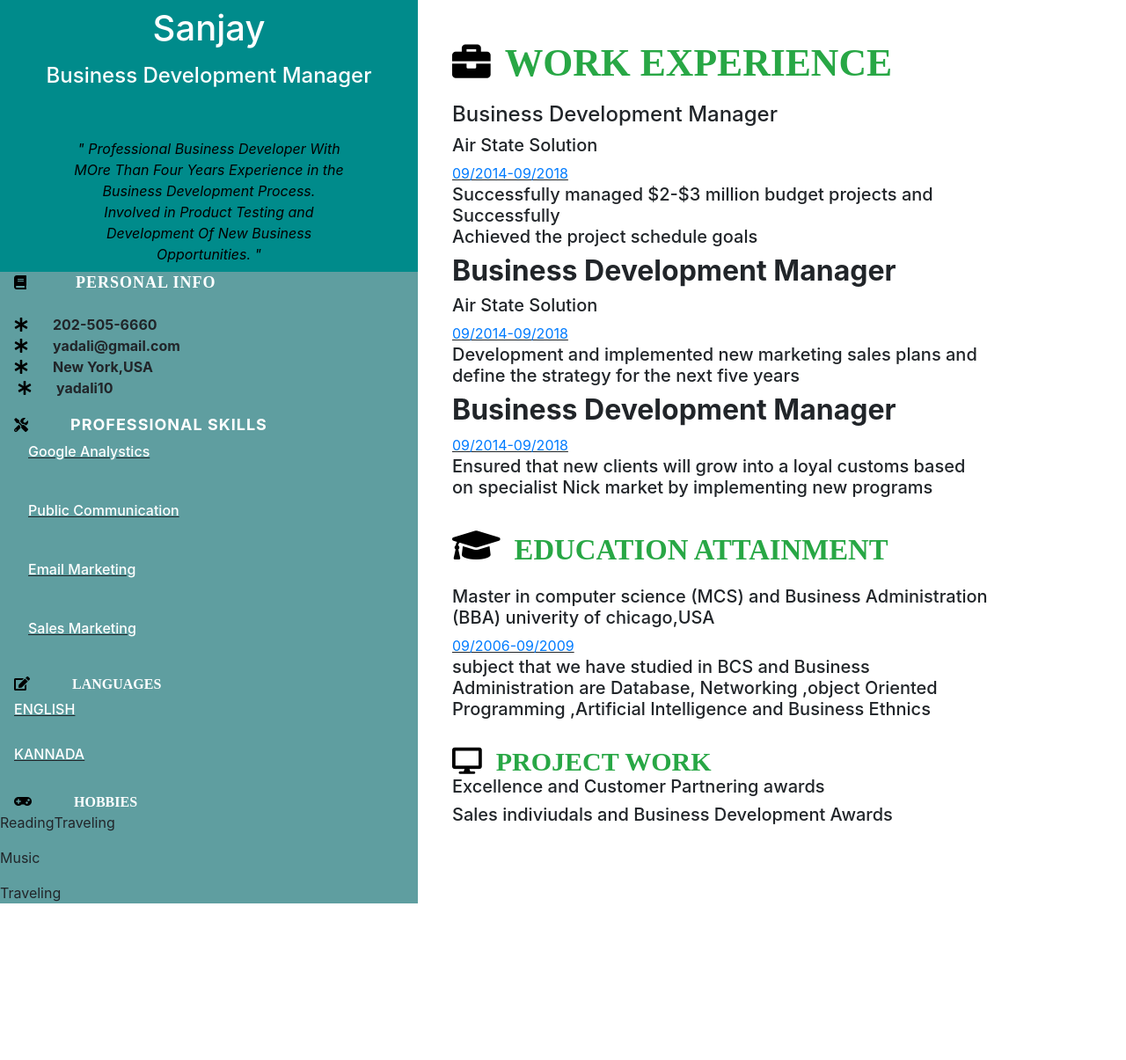
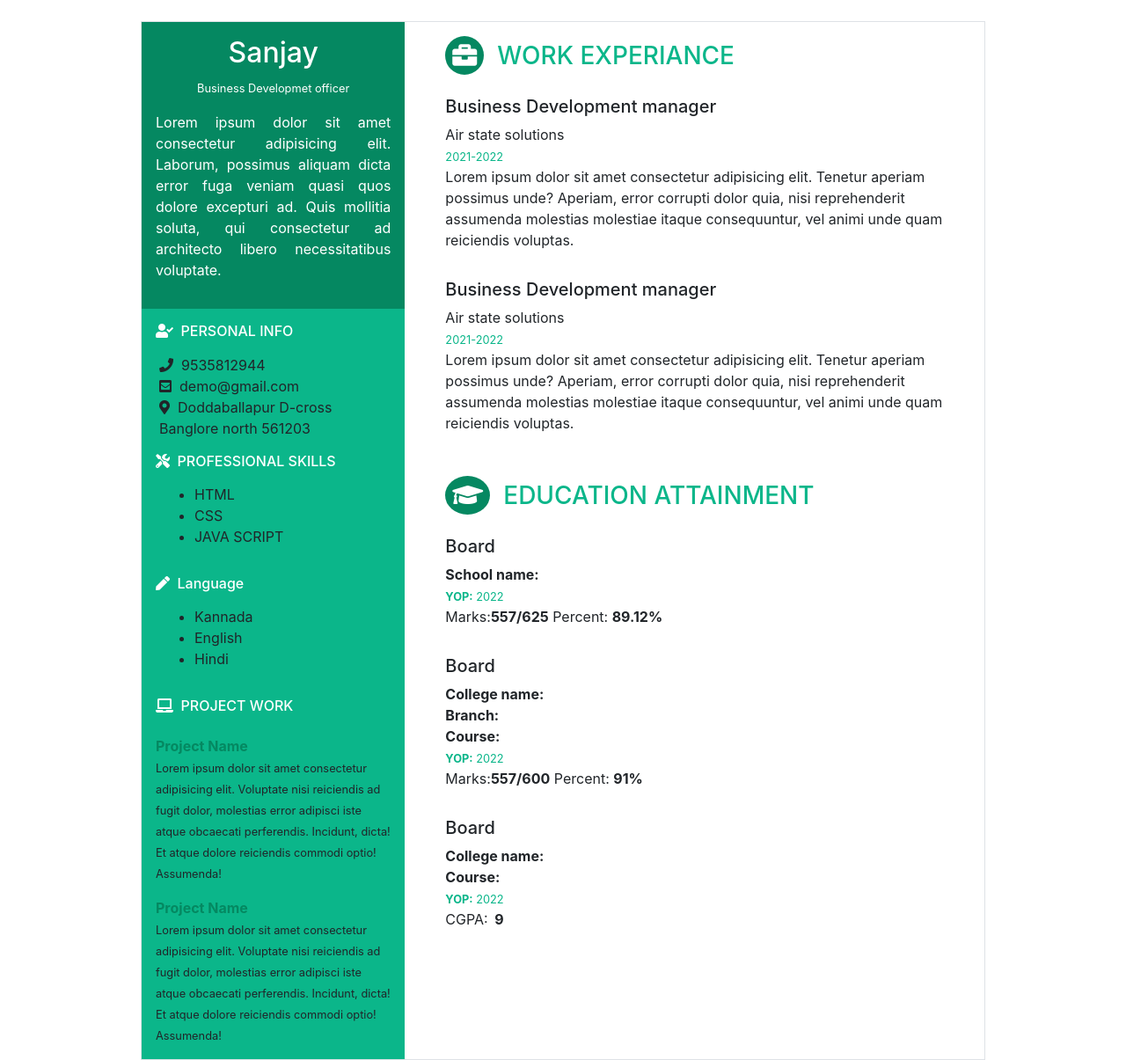
Before and after one commit to VinayTrep/Resume_builder, a PHP site: page /n.php in a window 1280 px wide. Shown: the whole page at 88% size. Before the commit the page ends 1027 px from the top, so only its background shows below. Run offline with PHP 8.4, Linux system fonts and the light colour scheme.

Commit message:
n.php and minute bug fixes on sidebar,edit pages

```diff
--- /dev/null
+++ b/css/css4.css
@@ -0,0 +1,29 @@
+:ROOT{
+    --primary-color:#0bb68a;
+    --secondary-color:#058861;
+    --ternary-color:white;
+    }
+    .primary-color{
+        color: var(--primary-color);
+    }
+    .primary-background{
+        background-color: var(--primary-color);
+    }
+    .secondary-color{
+        color: var(--secondary-color);
+    }
+    .secondary-background{
+        background-color: var(--secondary-color);
+    }
+    .ternary-color{
+        color: var(--ternary-color);
+    }
+    .ternary-background{
+        background-color: var(--ternary-color);
+    }
+    .circle{
+        border-radius: 50%;
+        padding:8px;
+        background-color: var(--secondary-color);
+        color: var(--ternary-color);
+    }
--- a/dashboard/delete_work_experience.php
+++ b/dashboard/delete_work_experience.php
@@ -5,7 +5,7 @@ $id=$_GET['id'];
 try{
     $sql="DELETE FROM user_experience WHERE id=$id";
     $con->exec($sql);
-    $msg="deleted successfully";
+    $msg="Deleted successfully";
 }catch(PDOException $e){
     $msg="something went wrong";
 }
--- a/dashboard/edit_education.php
+++ b/dashboard/edit_education.php
@@ -95,7 +95,7 @@ if (empty($_SESSION['u_name'])) {
             <!-- School Education  -->
             <div class="container">
                 <form method="POST" action="<?php echo $_SERVER['PHP_SELF']; ?>">
-                    <h3>School Education</h3>
+                    <h3>Edit School Education</h3>
                     <div class="row">
                         <div class="col-6">
                             <div class="form-group">
@@ -225,6 +225,7 @@ if (empty($_SESSION['u_name'])) {
                                 <input type="date" class="form-control" name="u_ug_yop" value="<?php print $row_ug['u_ug_yop']; ?>">
                             </div>
                             <button type="submit" class="btn btn-primary" name="submit">Submit</button>
+                            <a href="skills.php" class="btn btn-primary">Next</a>
                         </form>
                     </div>
             </div>
--- a/dashboard/edit_personal_info.php
+++ b/dashboard/edit_personal_info.php
@@ -85,7 +85,7 @@ if (empty($_SESSION['u_name'])) {
                 $row=$result1->fetch(PDO::FETCH_ASSOC);
                 ?>
                 <!-- end  -->
-                <h3>COMPLETE YOUR PERSONAL INFO</h3>
+                <h3>EDIT PERSONAL INFO</h3>
                 <p class="text-muted">Employers will use this information to contact you.</p>
                 <form class="col-md-8" method="POST" action="<?php echo $_SERVER['PHP_SELF']; ?>">
                     <div class="row">
--- a/dashboard/edit_work_experiance.php
+++ b/dashboard/edit_work_experiance.php
@@ -33,8 +33,8 @@ $id = isset($_GET['id'])? $_GET['id']: '';
          $work = "UPDATE user_experience SET u_id=$u_id,u_employer='$u_employer',u_jobtitle='$u_jobtitle',u_job_start='$u_job_start',u_job_end='$u_job_end',u_job_discription='$job_discription' WHERE id=$id";
          $smtp=$con->prepare($work);
          $smtp->execute();
-         $msg = "successfully inserted";
-         header('location:work_experiance.phpmsg='.$msg);
+         $msg = "Updated successfully";
+         header('location:work_experiance.php?msg='.$msg);
       }
    ?>
    <?php
@@ -70,7 +70,7 @@ $id = isset($_GET['id'])? $_GET['id']: '';
       ?>
       <!-- form to accept new experience  -->
       <div class="container-fluid">
-         <h3>EXPERIENCE</h3>
+         <h3>EDIT EXPERIENCE</h3>
          <p class="text-muted">List your work experience, from the most recent to the oldest.</p>
          <form class="col-md-8" method="POST">
             <!-- <?php echo $_SERVER['PHP_SELF']; ?> -->
--- a/dashboard/education.php
+++ b/dashboard/education.php
@@ -8,6 +8,7 @@ if (empty($_SESSION['u_name'])) {
 } else {
    $sql = "SELECT u_id from user_school_education where u_id=$u_id ";
    $result = $con->query($sql);
+   if($result->rowCount() == 0){
 ?>
    <!DOCTYPE html>
    <html lang="en">
@@ -214,6 +215,7 @@ if (empty($_SESSION['u_name'])) {
                         <input type="date" class="form-control" name="u_ug_yop">
                      </div>
                      <button type="submit" class="btn btn-primary" name="submit">Submit</button>
+                     <a href="skills.php" class="btn btn-primary">Next</a>
                   </form>
                </div>
          </div>
@@ -224,5 +226,8 @@ if (empty($_SESSION['u_name'])) {
 
    </html>
 <?php
+}else{
+   header('LOCATION:edit_education.php');
+}
 }
 ?>
--- a/dashboard/language.php
+++ b/dashboard/language.php
@@ -44,10 +44,9 @@ if(empty($_SESSION['u_name'])){
 <?php
    if(isset($_POST['submit'])){
       $lang=$_POST['language'];
-      echo $lang;
       try{
-         $lang = $con->prepare("UPDATE skills_and_language SET language_name='$lang' WHERE $u_id=u_id");
-          $lang->execute();
+         $language = $con->prepare("UPDATE skills_and_language SET language_name='$lang' WHERE u_id=$u_id");
+          $language->execute();
           $msg="Data Inserted Successfully";
       }catch(PDOException $e){
          $err = "error: " . $e->getMessage();
--- a/dashboard/project_work.php
+++ b/dashboard/project_work.php
@@ -53,7 +53,7 @@ if (empty($_SESSION['u_name'])) {
             <div class="col-md-6 text-center">
                <?php
                $msg= isset($_GET['msg'])? $_GET['msg']:'';
-               if (isset($msg)) {
+               if (isset($msg)  && !empty($msg)) {
                   echo "<span class='alert alert-success'>" . $msg . "</span>";
                }
                if (isset($err)) {
@@ -92,7 +92,7 @@ if (empty($_SESSION['u_name'])) {
          ?>
          <div class="row">
             <div class="col-md-6 text-right"><button class="btn btn-warning" onclick="show()">Add Experiance</button></div>
-            <div class="col-md-6 text-right"><a href="education.php" class="btn btn-success px-4">next</a></div>
+            <div class="col-md-6 text-right"><a href="preview.php" class="btn btn-success px-4">Next</a></div>
          </div>
          <form id="showdiv" method="POST" action="<?php print $_SERVER['PHP_SELF']; ?>">
             <h3 class="my-4">Project Works</h3>
--- a/n.php
+++ b/n.php
@@ -8,158 +8,98 @@
     <meta name="Description" content="Enter your description here" />
     <link rel="stylesheet" href="https://cdnjs.cloudflare.com/ajax/libs/twitter-bootstrap/4.6.0/css/bootstrap.min.css">
     <link rel="stylesheet" href="https://cdnjs.cloudflare.com/ajax/libs/font-awesome/5.15.4/css/all.min.css">
-    <link rel="stylesheet" href="assets/css/style.css">
-    <title>Title</title>
-    <style>
-        * {
-            margin: 0;
-            padding: 0;
-        }
-
-        .container {
-            margin: 0;
-            padding: 0;
-        }
-
-        .row {
-            padding: 0;
-            margin: 0;
-        }
-
-        .bg-darkcyan {
-            background-color: darkcyan;
-        }
-
-        i {
-            shape-outside: margin-box;
-        }
-
-        .bg-aqua {
-            background-color: cadetblue
-        }
-
-        div {
-            margin: 0;
-            padding: 0;
-        }
-
-        span {
-            text-align: center;
-        }
-
-        .font {
-            font-size: large;
-            text-align: unset;
-            letter-spacing: 1px;
-        }
-
-        i {
-            color: black;
-        }
-
-        .font-30 {
-            font-size: 75%;
-        }
-    </style>
+    <link rel="stylesheet" href="css/css4.css">
+    <title>resume</title>
 </head>
 
 <body>
-    <div class="container m-0 p-0">
-        <div class="row m-0 p-0">
-            <div class="col-md-5 m-0 p-0">
-                <div class="bg-darkcyan m-0 p-0">
-                    <h1 class="text-white text-center p-2 mb-2">Sanjay</h1>
-                    <h4 class="text-white text-center mb-5">Business Development Manager</h4>
-                    <div class="text-white text-center p-2"><i>" Professional Business Developer With <br>MOre Than Four
-                            Years
-                            Experience in the <br> Business Development Process. <br>Involved in Product Testing and <br>Development
-                            Of
-                            New Business <br>Opportunities. "</i>
+    <div class="conatiner w-75 mx-auto mt-4 border">
+        <div class="row">
+            <div class="col-md-4">
+                <div class="p-3 secondary-background ternary-color">
+                    <div class="text-center">
+                        <h2>Sanjay</h2>
+                        <small>Business Developmet officer</small>
+                    </div>
+                    <p class="pt-3 text-justify">Lorem ipsum dolor sit amet consectetur adipisicing elit. Laborum, possimus aliquam dicta error fuga veniam quasi quos dolore excepturi ad. Quis mollitia soluta, qui consectetur ad architecto libero necessitatibus voluptate.</p>
+                </div>
+                <div class="p-3 primary-background">
+                    <h6 class="ternary-color"><i class="fas fa-user-check"></i>&nbsp; PERSONAL INFO</h6>
+                    <div class="pl-1 pt-2">
+                        <span class="d-block"><i class="fas fa-phone"></i>&nbsp; 9535812944</span>
+                        <span class="d-block"><i class="fas fa-envelope-square"></i>&nbsp; demo@gmail.com</span>
+                        <span class="d-block"><i class="fas fa-map-marker-alt"></i>&nbsp; Doddaballapur D-cross Banglore north 561203</span>
+
+                    </div>
+                    <!-- Professional skills  -->
+                    <h6 class="ternary-color pt-3"><i class="fas fa-tools"></i>&nbsp; PROFESSIONAL SKILLS</h6>
+                    <div class="pl-1 pt-2">
+                        <ul>
+                            <li>HTML</li>
+                            <li>CSS</li>
+                            <li>JAVA SCRIPT</li>
+                        </ul>
+                    </div>
+                    <!-- language  -->
+                    <h6 class="ternary-color pt-3"><i class="fas fa-pen"></i>&nbsp; Language</h6>
+                    <div class="pl-1 pt-2">
+                        <ul>
+                            <li>Kannada</li>
+                            <li>English</li>
+                            <li>Hindi</li>
+                        </ul>
+                    </div>
+                    <!-- project works  -->
+                    <h6 class="ternary-color pt-3"><i class="fas fa-laptop"></i>&nbsp; PROJECT WORK</h6>
+                    <p class="card-title m-0 pt-3"><a href="#" class="secondary-color"><strong>Project Name</strong></a></p>
+                    <small>Lorem ipsum dolor sit amet consectetur adipisicing elit. Voluptate nisi reiciendis ad fugit dolor, molestias error adipisci iste atque obcaecati perferendis. Incidunt, dicta! Et atque dolore reiciendis commodi optio! Assumenda!</small>
+                    <p class="card-title m-0 pt-3"><a href="#" class="secondary-color"><strong>Project Name</strong></a></p>
+                    <small>Lorem ipsum dolor sit amet consectetur adipisicing elit. Voluptate nisi reiciendis ad fugit dolor, molestias error adipisci iste atque obcaecati perferendis. Incidunt, dicta! Et atque dolore reiciendis commodi optio! Assumenda!</small>
+                </div>
+            </div>
+            <div class="col-md-8">
+                <div class="p-3">
+                    <h3 class="primary-color"><i class="fas fa-briefcase secondary-color circle"></i>&nbsp; WORK EXPERIANCE</h3>
+                    <div class="pt-3">
+                        <h5>Business Development manager</h5>
+                        <p class="card-title m-0">Air state solutions</p>
+                        <small class="card-title primary-color">2021-2022</small>
+                        <p>Lorem ipsum dolor sit amet consectetur adipisicing elit. Tenetur aperiam possimus unde? Aperiam, error corrupti dolor quia, nisi reprehenderit assumenda molestias molestiae itaque consequuntur, vel animi unde quam reiciendis voluptas.</p>
+                    </div>
+                    <div class="pt-3">
+                        <h5>Business Development manager</h5>
+                        <p class="card-title m-0">Air state solutions</p>
+                        <small class="card-title primary-color">2021-2022</small>
+                        <p>Lorem ipsum dolor sit amet consectetur adipisicing elit. Tenetur aperiam possimus unde? Aperiam, error corrupti dolor quia, nisi reprehenderit assumenda molestias molestiae itaque consequuntur, vel animi unde quam reiciendis voluptas.</p>
                     </div>
                 </div>
+                <div class="p-3">
+                    <h3 class="primary-color"><i class="fas fa-graduation-cap circle"></i>&nbsp; EDUCATION ATTAINMENT</h3>
+                    <!-- school info  -->
+                    <h5 class="pt-3">Board</h5>
+                    <p class="card-title m-0"><b>School name:</b> </p>
+                    <small class="card-title primary-color"><b>YOP:</b> 2022</small>
+                    <p> Marks:<strong>557/625</strong> Percent: <strong>89.12%</strong></p>
 
-                <!-- PERSONAL info start  -->
-                <div class="bg-aqua m-0 p-0">
-                    <div><i class="fas fa-book ml-3"><span class="text-white p-2 ml-5 mb-3 font-weight-lighter font">PERSONAL
-                                INFO</span></i>
-                    </div>
-                    <div class="mt-md-4">
-                        <i class="fas fa-asterisk ml-3"></i><b><span class="text-black ml-4 p-md-1">202-505-6660</span></b><br>
-                        <i class="fas fa-asterisk ml-3"></i><b><span class="text-black ml-4 p-md-1">yadali@gmail.com</span></b><br>
-                        <i class="fas fa-asterisk ml-3"></i><b><span class=" p-md-1 text-black ml-4">New York,USA</span></b><br>
-                        <i class="fas fa-asterisk ml-3 p-md-1"></i><b><span class="text-black ml-4">yadali10</span></b>
-                    </div>
-                    <div class="skills mt-md-3">
-                        <i class="fas fa-tools ml-3"></i><b><span class="text-white ml-5 font-weighter-lighter font">PROFESSIONAL SKILLS</span></b>
-                        <br>
-                        <u>
-                            <h6 class="text-white ml-4 p-2 ">Google Analystics</h6>
-                        </u>
-                        <i class="far fa-horizontal-rule" style="user-select: auto;"></i>
-                        <u>
-                            <h6 class="text-white ml-4 p-2 ">Public Communication</h6>
-                        </u>
-                        <i class="far fa-horizontal-rule" style="user-select: auto;"></i>
-                        <u>
-                            <h6 class="text-white ml-4 p-2 ">Email Marketing </h6>
-                        </u>
-                        <i class="far fa-horizontal-rule" style="user-select: auto;"></i>
-                        <u>
-                            <h6 class="text-white ml-4 p-2 ">Sales Marketing</h6>
-                        </u>
-                        <i class="far fa-horizontal-rule" style="user-select: auto;"></i>
-                    </div>
-                    <div class="language">
-                        <i class="fas fa-edit ml-3"><span class="text-white ml-md-5 font-weighter-lighter fontmb-3">LANGUAGES</span></i>
-                        <u>
-                            <h6 class="text-white ml-3 mt-2">ENGLISH</h6>
-                        </u>
-                        <i class="far fa-horizontal-rule" style="user-select: auto;"></i>
-                        <u>
-                            <h6 class="text-white ml-3">KANNADA</h6>
-                        </u>
-                        <i class="far fa-horizontal-rule" style="user-select: auto;"></i>
-                    </div>
-                    <div class="hobby ">
-                        <i class="fas fa-gamepad ml-3"><span class="text-white ml-md-5 font-weighter-lighter fontmb-3">HOBBIES</span></i>
-                        <div class="d-flex">
-                            <p>Reading</p>
-                            <p class="text-right">Traveling</p>
-                        </div>
-                        <p>Music</p><span class="text-right mr-0 p-0">Traveling</span>
+                    <!-- puc  -->
+                    <h5 class="pt-3">Board</h5>
+                    <p class="card-title m-0"><b>College name:</b> </p>
+                    <p class="card-title m-0"><b>Branch:</b> </p>
+                    <p class="card-title m-0"><b>Course:</b> </p>
+                    <small class="card-title primary-color"><b>YOP:</b> 2022</small>
+                    <p> Marks:<strong>557/600</strong> Percent: <strong>91%</strong></p>
 
-                    </div>
-                </div>
-            </div>
-            <div class="col-md-7">
-                <div class="work mt-md-5 ml-4">
-                    <i class="fas fa-briefcase rounded" style="font-size: 2.73em"><span class="text-success ml-3">WORK EXPERIENCE</span></i><br>
-                    <br>
-                    <h4>Business Development Manager</h4>
-                    <h5>Air State Solution</h4>
-                        <u><a href="#">09/2014-09/2018</a></u>
-                        <br>
-                        <h5>Successfully managed $2-$3 million budget projects and Successfully <br>Achieved the project schedule goals</h5>
-                        <h2><b>Business Development Manager</b></h2>
-                        <h5>Air State Solution</h5>
-                        <u><a href="#">09/2014-09/2018</a></u><br>
-                        <h5>Development and implemented new marketing sales plans and define the strategy for the next five years </h5>
-                        <h2><b>Business Development Manager</b>
-                        </h2>
-                        <u><a href="#">09/2014-09/2018</a></u><br>
-                        <h5>Ensured that new clients will grow into a loyal customs based on specialist Nick market by implementing new programs</h5><br>
-                        <i class="fas fa-graduation-cap" style="font-size: 2.73em"><span class="text-success ml-3 font-30">EDUCATION ATTAINMENT</span></i><br>
-                        <br>
-                        <h5>Master in computer science (MCS) and Business Administration (BBA) univerity of chicago,USA</h5>
-                        <u><a href="#">09/2006-09/2009</a></u><br>
-                        <h5>subject that we have studied in BCS and Business Administration are Database, Networking ,object Oriented Programming ,Artificial Intelligence and Business Ethnics</h5><br>
-                        <i class='fas fa-desktop' style='font-size:30px'><span class="text-success ml-3">PROJECT WORK</span></i><br></i>
-                        <h5>Excellence and Customer Partnering awards</h5>
-                        <h5>Sales indiviudals and Business Development Awards</h5>
+                    <!-- UG -->
+                    <h5 class="pt-3">Board</h5>
+                    <p class="card-title m-0"><b>College name:</b> </p>
+                    <p class="card-title m-0"><b>Course:</b> </p>
+                    <small class="card-title primary-color"><b>YOP:</b> 2022</small>
+                    <p> CGPA:<strong>&nbsp; 9</strong></p>
                 </div>
             </div>
         </div>
     </div>
+    </div>
 </body>
 
 </html>
```
Also changed, not shown: css/css1.css (added, +31 -0 lines), css/css2.css (added, +29 -0 lines), css/css3.css (added, +29 -0 lines), dashboard/includes/sidebar.php (+8 -30 lines), dashboard/work_experiance.php (+6 -5 lines), index.php (+9 -0 lines).
